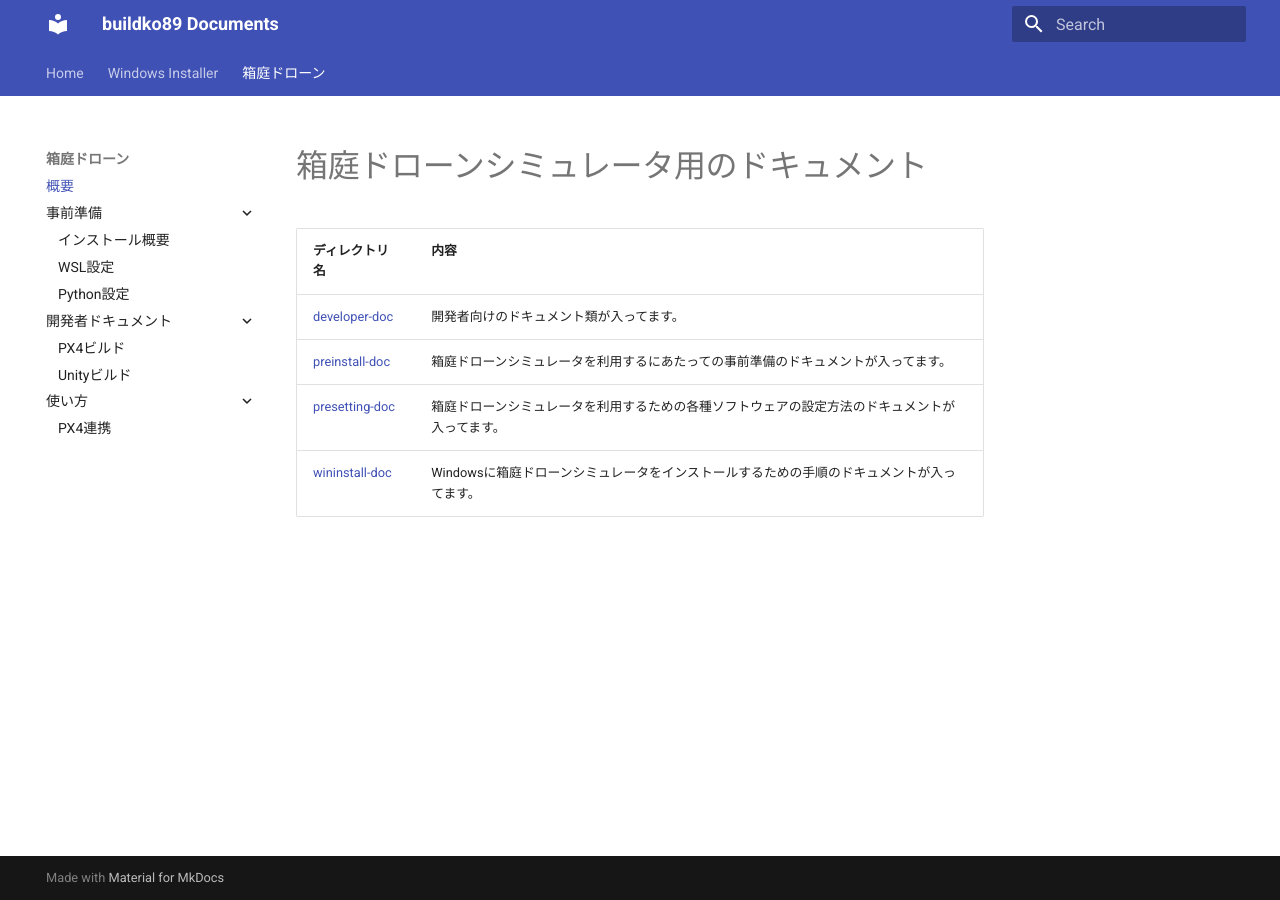
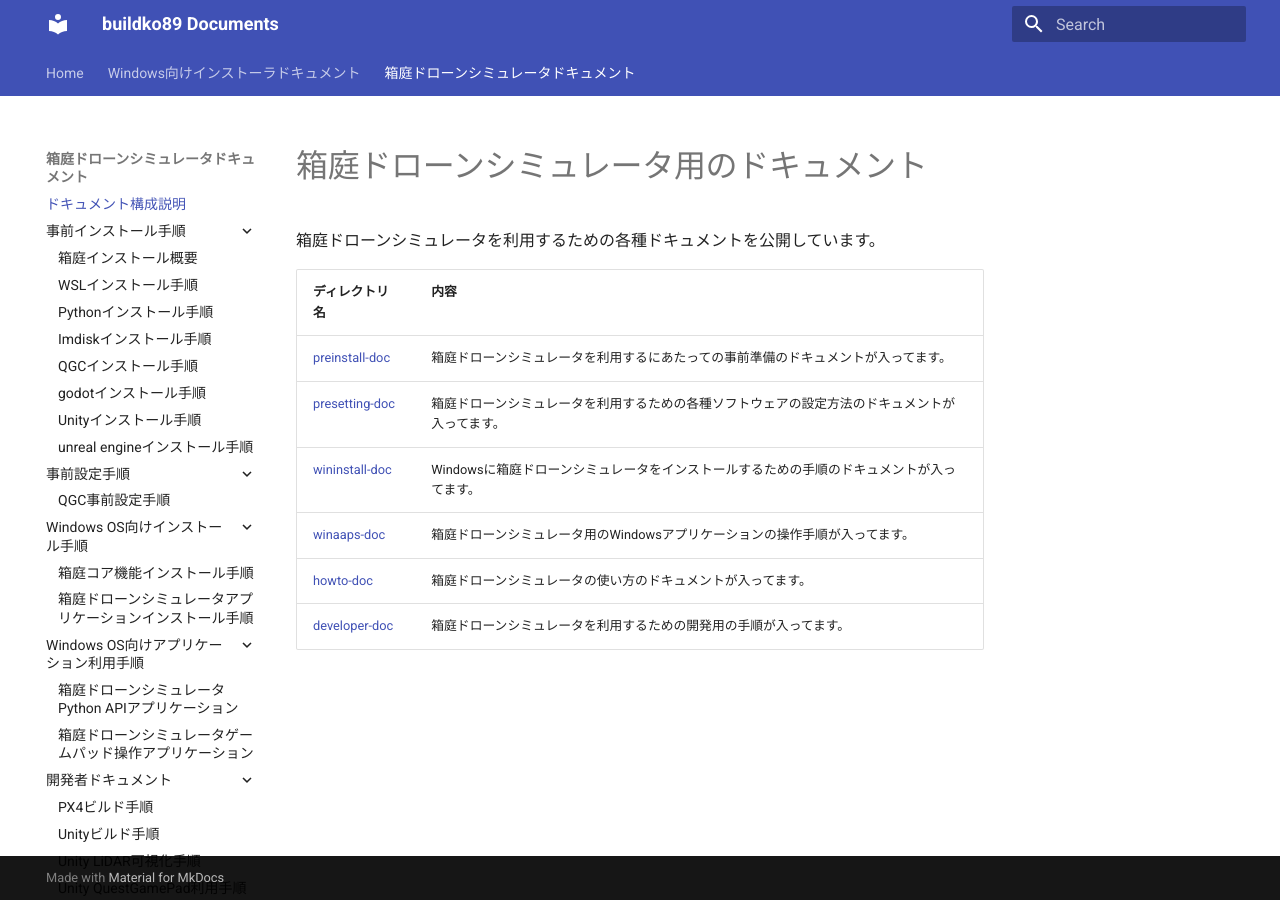
Before and after one commit to buildko89/documents, an MkDocs documentation site: the page built from docs/hakodoc/README.md, in a window 1280 px wide. Built offline with MkDocs 1.6.1 and Material for MkDocs 9.7.7, drawn with Linux system fonts in a browser that asks for light colours.

Commit message:
fix documents

```diff
--- a/docs/hakodoc/README.md
+++ b/docs/hakodoc/README.md
@@ -1,8 +1,12 @@
 # 箱庭ドローンシミュレータ用のドキュメント
+
+箱庭ドローンシミュレータを利用するための各種ドキュメントを公開しています。
 
 |ディレクトリ名|内容|
 |:---|:---|
-|[developer-doc](https://github.com/buildko89/documents/tree/main/hakodoc/developer-doc)|開発者向けのドキュメント類が入ってます。|
-|[preinstall-doc](https://github.com/buildko89/documents/tree/main/hakodoc/preinstall-doc)|箱庭ドローンシミュレータを利用するにあたっての事前準備のドキュメントが入ってます。|
-|[presetting-doc](https://github.com/buildko89/documents/tree/main/hakodoc/presetting-doc)|箱庭ドローンシミュレータを利用するための各種ソフトウェアの設定方法のドキュメントが入ってます。|
-|[wininstall-doc](https://github.com/buildko89/documents/tree/main/hakodoc/wininstall-doc)|Windowsに箱庭ドローンシミュレータをインストールするための手順のドキュメントが入ってます。|
+|[preinstall-doc](https://github.com/buildko89/documents/tree/main/docs/hakodoc/preinstall-doc)|箱庭ドローンシミュレータを利用するにあたっての事前準備のドキュメントが入ってます。|
+|[presetting-doc](https://github.com/buildko89/documents/tree/main/docs/hakodoc/presetting-doc)|箱庭ドローンシミュレータを利用するための各種ソフトウェアの設定方法のドキュメントが入ってます。|
+|[wininstall-doc](https://github.com/buildko89/documents/tree/main/docs/hakodoc/wininstall-doc)|Windowsに箱庭ドローンシミュレータをインストールするための手順のドキュメントが入ってます。|
+|[winaaps-doc](https://github.com/buildko89/documents/tree/main/docs/hakodoc/winapps-doc)|箱庭ドローンシミュレータ用のWindowsアプリケーションの操作手順が入ってます。|
+|[howto-doc](https://github.com/buildko89/documents/tree/main/docs/hakodoc/howto-doc)|箱庭ドローンシミュレータの使い方のドキュメントが入ってます。|
+|[developer-doc](https://github.com/buildko89/documents/tree/main/docs/hakodoc/winapps-doc)|箱庭ドローンシミュレータを利用するための開発用の手順が入ってます。|
--- a/mkdocs.yml
+++ b/mkdocs.yml
@@ -7,16 +7,38 @@ theme:
 
 nav:
   - Home: index.md
-  - Windows Installer:
-      - インストーラ開発: WinInstller_DevDocuments/windows_hakowin_installer_develop.md
-  - 箱庭ドローン:
-      - 概要: hakodoc/README.md
-      - 事前準備:
-          - インストール概要: hakodoc/preinstall-doc/README.md
-          - WSL設定: hakodoc/preinstall-doc/wsl_install.md
-          - Python設定: hakodoc/preinstall-doc/python_install.md
+  - Windows向けインストーラドキュメント:
+      - Windowsインストーラ開発ドキュメント: WinInstller_DevDocuments/windows_hakowin_installer_develop.md
+  - 箱庭ドローンシミュレータドキュメント:
+      - ドキュメント構成説明: hakodoc/README.md
+      - 事前インストール手順:
+          - 箱庭インストール概要: hakodoc/preinstall-doc/README.md
+          - WSLインストール手順: hakodoc/preinstall-doc/wsl_install.md
+          - Pythonインストール手順: hakodoc/preinstall-doc/python_install.md
+          - Imdiskインストール手順: hakodoc/preinstall-doc/lmdisk_install.md
+          - QGCインストール手順: hakodoc/preinstall-doc/qgc_install.md
+          - godotインストール手順: hakodoc/preinstall-doc/godot.md
+          - Unityインストール手順: hakodoc/preinstall-doc/unity_install.md
+          - unreal engineインストール手順: hakodoc/preinstall-doc/unrealengine.md
+      - 事前設定手順:
+          - QGC事前設定手順: hakodoc/presetting-doc/qgc_setting.md
+      - Windows OS向けインストール手順:
+          - 箱庭コア機能インストール手順: hakodoc/wininstall-doc/coreinstall.md
+          - 箱庭ドローンシミュレータアプリケーションインストール手順: hakodoc/wininstall-doc/appinstall.md
+      - Windows OS向けアプリケーション利用手順:
+          - 箱庭ドローンシミュレータPython APIアプリケーション: hakodoc/winapps-doc/hakoapi.md
+          - 箱庭ドローンシミュレータゲームパッド操作アプリケーション: hakodoc/winapps-doc/hakorc.md
       - 開発者ドキュメント:
-          - PX4ビルド: hakodoc/developer-doc/px4-doc/px4_build.md
-          - Unityビルド: hakodoc/developer-doc/unity-doc/hako_unitybuild.md
+          - PX4ビルド手順: hakodoc/developer-doc/px4-doc/px4_build.md
+          - Unityビルド手順: hakodoc/developer-doc/unity-doc/hako_unitybuild.md
+          - Unity LiDAR可視化手順: hakodoc/developer-doc/unity-doc/unityLiDARapps.md
+          - Unity QuestGamePad利用手順: hakodoc/developer-doc/unity-doc/unityQuestGamepad.md
+          - Unity 解像度設定手順: hakodoc/developer-doc/unity-doc/unityResolutionSettings.md
+          - mujocoインストール手順: hakodoc/developer-doc/mujoco-doc/hako_libinst.md
+          - Unreal Engineビルド手順: hakodoc/developer-doc/unreal_engine-doc/unreal_engine_build.md
+          - Ubuntu24.04 箱庭コア利用手順: hakodoc/developer-doc/ubuntu-doc/ubuntu24.04hakocore.md
+          - Ubuntu24.04 箱庭ドローンシミュレータ利用手順: hakodoc/developer-doc/ubuntu-doc/ubuntu24.04hakodrone.md
+          - ゲームパッドデバッグ手順: hakodoc/developer-doc/rc-doc/rcdebug.md
       - 使い方:
-          - PX4連携: hakodoc/howto-doc/hakowithpx4.md
+          - Ubuntu24.04 PX4連携操作手順: hakodoc/howto-doc/hakowithpx4.md
+          - Windows OS Godot利用手順: hakodoc/howto-doc/hakowithgodot.md
```
